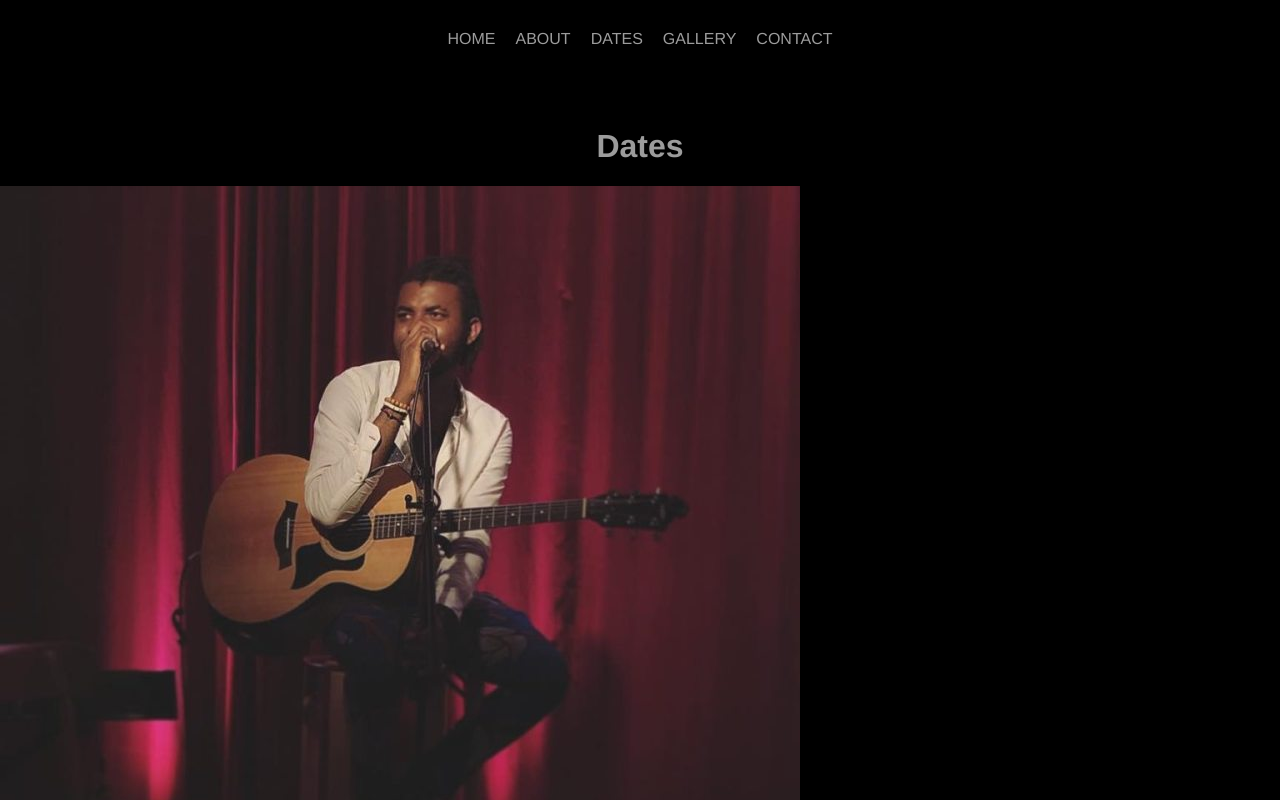
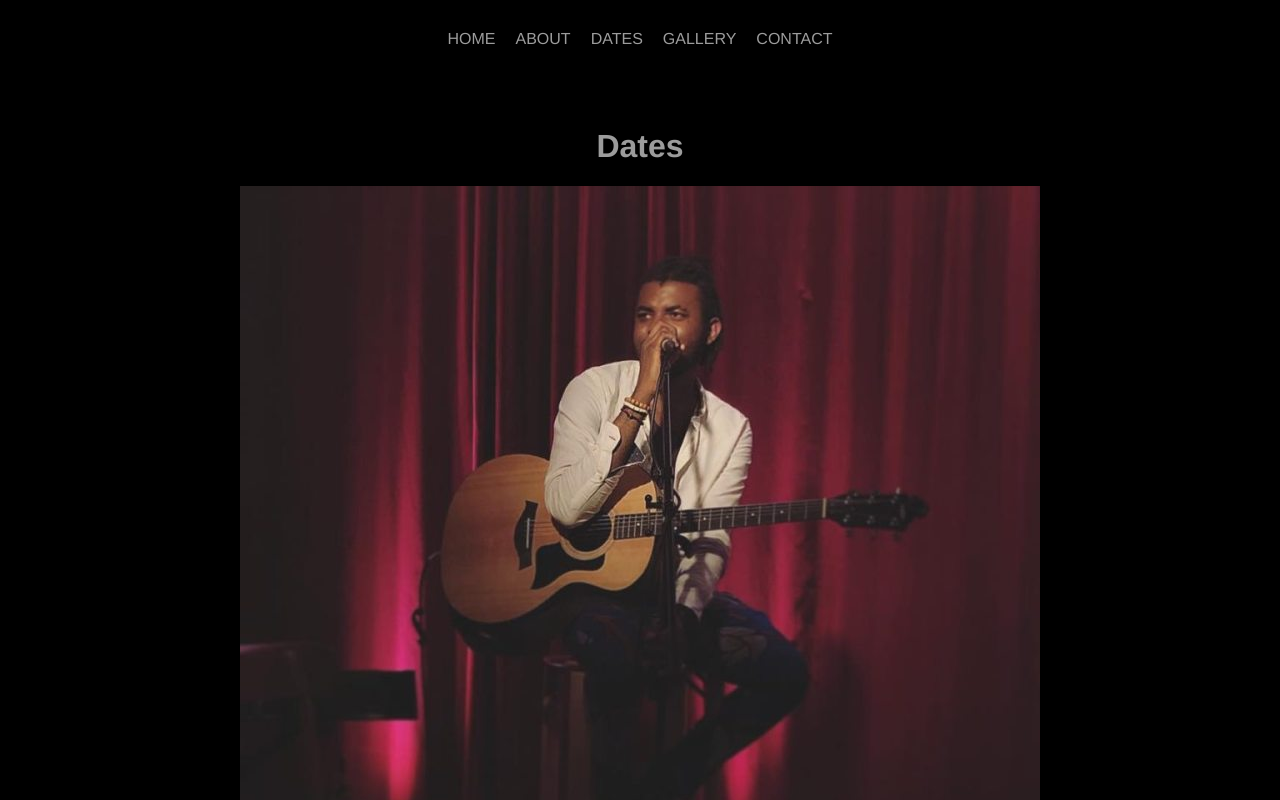
Before and after one commit to carlosmertens/diazno, a Next.js app: page /dates in a window 1280 px wide. Shown: the top 800 px of the page. Built offline with nearby package versions, Linux system fonts and the light colour scheme.

Commit message:
create photo for Dates page

```diff
--- /dev/null
+++ b/components/PhotoDates.js
@@ -0,0 +1,13 @@
+const PhotoDates = () => {
+  return (
+    <div style={imageStyle}>
+      <img src='/img/diazno.jpg' alt='Diazno' />
+    </div>
+  );
+};
+
+export default PhotoDates;
+
+const imageStyle = {
+  textAlign: 'center',
+};
--- a/pages/dates.js
+++ b/pages/dates.js
@@ -2,6 +2,7 @@ import PageLayout from '../components/PageLayout';
 import UpcomingDates from '../components/UpcomingDates';
 import PreviousDates from '../components/PreviousDates';
 import LeaveMessage from '../components/LeaveMessage';
+import PhotoDates from '../components/PhotoDates';
 
 const Dates = () => {
   return (
@@ -9,9 +10,7 @@ const Dates = () => {
       <main>
         <h1>Dates</h1>
 
-        <div className='front-image'>
-          <img src='/img/diazno.jpg' alt='Diazno' />
-        </div>
+        <PhotoDates />
 
         <UpcomingDates />
 
```
Also changed, not shown: pages/index.js (+2 -7 lines).
